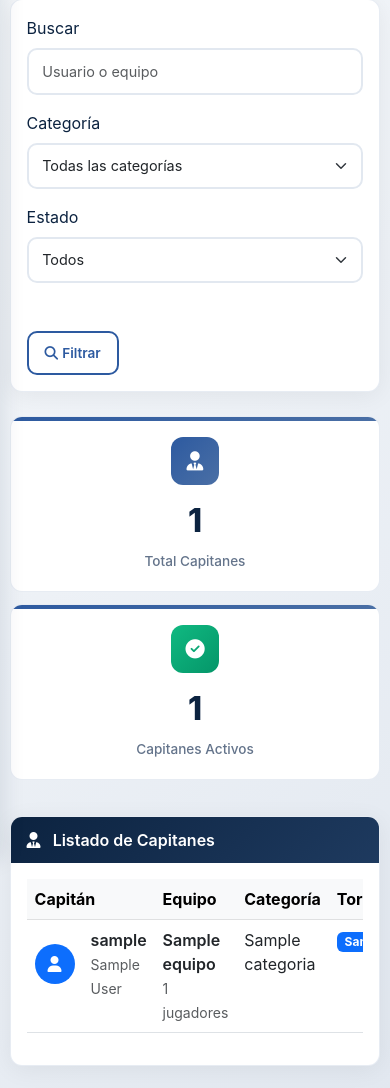
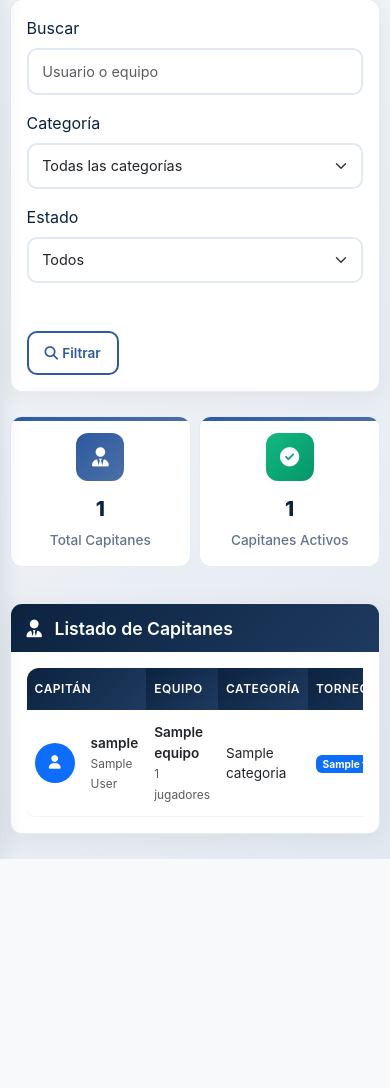
Before and after one commit to Moy020513/Torneos, a Django app: page /panel/capitanes/ in a window 390 px wide. Shown: the part 201-1289 px from the top of the page. After the commit the page ends 1060 px from the top, so only its background shows below. Run offline with Django 4.2, Linux system fonts and the light colour scheme; a user stored in the database is signed in; tables that the repository leaves empty hold one stand-in row (values such as "Sample post").

Commit message:
scroll móvil

```diff
--- a/templates/admin/capitanes/listar.html
+++ b/templates/admin/capitanes/listar.html
@@ -58,8 +58,8 @@
 </div>
 
 <!-- Stats -->
-<div class="row mb-4">
-    <div class="col-md-3">
+<div class="row mb-4 g-2">
+    <div class="col-6 col-md-3">
         <div class="stat-card">
             <div class="stat-icon primary">
                 <i class="fas fa-user-tie"></i>
@@ -68,7 +68,7 @@
             <div class="stat-label">Total Capitanes</div>
         </div>
     </div>
-    <div class="col-md-3">
+    <div class="col-6 col-md-3">
         <div class="stat-card">
             <div class="stat-icon success">
                 <i class="fas fa-check-circle"></i>
@@ -89,8 +89,8 @@
     </div>
     <div class="admin-card-body">
         {% if page_obj %}
-            <div class="table-responsive">
-                <table class="table table-hover">
+        <div class="table-responsive">
+            <table class="table table-hover mb-0 capitanes-table admin-table">
                     <thead class="table-light">
                         <tr>
                             <th>Capitán</th>
@@ -157,8 +157,34 @@
                 </table>
             </div>
 
-            <!-- Pagination -->
-            {% if page_obj.has_other_pages %}
+        </div>
+        <style>
+        @media (max-width: 768px) {
+            .capitanes-table th, .capitanes-table td {
+                font-size: 0.93rem;
+                padding: 0.45rem 0.4rem;
+            }
+            .admin-card-header h3 {
+                font-size: 1.1rem;
+            }
+            .admin-card-header .badge-admin {
+                font-size: 0.8rem;
+                padding: 0.3rem 0.7rem;
+            }
+            .stat-card {
+                padding: 1rem;
+                min-height: 90px;
+            }
+            .stat-number {
+                font-size: 1.3rem;
+            }
+            .stat-label {
+                font-size: 0.85rem;
+            }
+        }
+        </style>
+        <!-- Pagination -->
+        {% if page_obj.has_other_pages %}
             <div class="d-flex justify-content-between align-items-center mt-4">
                 <div class="text-muted">
                     Mostrando {{ page_obj.start_index }} - {{ page_obj.end_index }} de {{ page_obj.paginator.count }} capitanes
```
Also changed, not shown: templates/admin/campos/listar.html (+14 -1 lines), templates/admin/categorias/listar.html (+18 -2 lines), templates/admin/equipos/listar.html (+18 -2 lines), templates/admin/jugadores/listar.html (+18 -2 lines), templates/admin/partidos/listar.html (+14 -10 lines).
